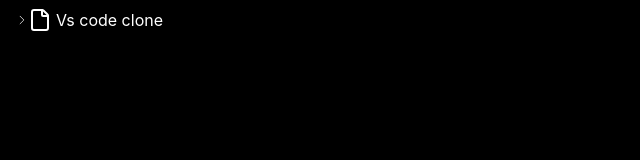
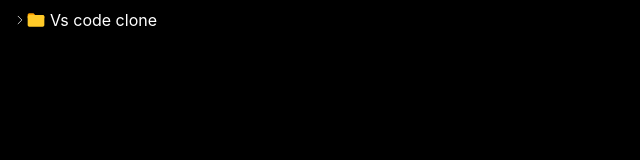
Before and after one commit to Mohamed-Zakaria205/VS-code-clone-project, a React (Vite) app: page / in a window 1280 px wide. Shown: the top 160 px of the page, without its empty margins (0-640 px from the left). Built offline with nearby package versions, Linux system fonts and the light colour scheme.

Commit message:
folder component icon

```diff
--- a/src/components/RecursiveComponent.tsx
+++ b/src/components/RecursiveComponent.tsx
@@ -1,6 +1,5 @@
 import { useState } from "react";
 import type { IFile } from "../interfaces";
-import FolderIcon from "./SVG/Folder";
 import RightArrowIcon from "./SVG/RightArrow";
 import BottomArrow from "./SVG/BottomArrow";
 import RenderFileIcon from "./RenderFileIcon";
@@ -17,16 +16,20 @@
     setIsOpen((prev) => !prev);
   };
   return (
-    <div className="ml-2 mb-2 cursor-pointer">
+    <div className="ml-1.5 mb-2 cursor-pointer">
       <div className="flex items-center mb-1">
         {isFolder ? (
           <div onClick={toggle} className="flex items-center ">
             {isOpen ? <BottomArrow /> : <RightArrowIcon />}
-            <RenderFileIcon fileName={name} />
+            <RenderFileIcon
+              fileName={name}
+              isFolder={isFolder}
+              isOpen={isOpen}
+            />
             <span className="text-white ml-1">{name}</span>
           </div>
         ) : (
-          <div className=" flex items-center ml-2">
+          <div className=" flex items-center ml-4">
             <RenderFileIcon fileName={name} />
             <span className="text-white ml-1">{name}</span>
           </div>
--- a/src/components/RenderFileIcon.tsx
+++ b/src/components/RenderFileIcon.tsx
@@ -3,15 +3,49 @@
 
 interface IProps {
   fileName: string;
+  isOpen?: boolean;
+  isFolder?: boolean;
 }
 
-const RenderFileIcon = ({ fileName }: IProps) => {
+const RenderFileIcon = ({ fileName, isOpen, isFolder }: IProps) => {
   const extension = fileName.split(".").pop();
 
   if (extension === "tsx") return <IconImg src="/icons/react_ts.svg" />;
-  if (extension === "jsx") return <IconImg src="/icons/react.svg" />;
+  if (extension === "js") return <IconImg src="/icons/javascript.svg" />;
   if (extension === "html") return <IconImg src="/icons/html.svg" />;
   if (extension === "css") return <IconImg src="/icons/css.svg" />;
+
+  if (extension === "node_modules" && isFolder)
+    return isOpen ? (
+      <IconImg src="/icons/folder-node-open.svg" />
+    ) : (
+      <IconImg src="/icons/folder-node.svg" />
+    );
+  if (extension === "public" && isFolder)
+    return isOpen ? (
+      <IconImg src="/icons/folder-public-open.svg" />
+    ) : (
+      <IconImg src="/icons/folder-public.svg" />
+    );
+  if (extension === "src" && isFolder)
+    return isOpen ? (
+      <IconImg src="/icons/folder-src-open.svg" />
+    ) : (
+      <IconImg src="/icons/folder-src.svg" />
+    );
+  if (extension === "components" && isFolder)
+    return isOpen ? (
+      <IconImg src="/icons/folder-components-open.svg" />
+    ) : (
+      <IconImg src="/icons/folder-components.svg" />
+    );
+
+  if (isFolder)
+    return isOpen ? (
+      <IconImg src="/icons/folder-default-open.svg" />
+    ) : (
+      <IconImg src="/icons/folder-default.svg" />
+    );
   return <FileIcon />;
 };
 
--- a/src/components/SVG/File.tsx
+++ b/src/components/SVG/File.tsx
@@ -2,12 +2,12 @@
   return (
     <svg
       xmlns="http://www.w3.org/2000/svg"
-      width="24"
-      height="24"
+      width="20"
+      height="20"
       viewBox="0 0 24 24"
       fill="none"
       stroke="currentColor"
-      strokeWidth="2"
+      strokeWidth="1.5"
       strokeLinecap="round"
       strokeLinejoin="round"
       className="lucide lucide-file-icon lucide-file text-white"
--- a/src/data/fileTree.ts
+++ b/src/data/fileTree.ts
@@ -13,11 +13,11 @@
           isFolder: true,
           children: [
             {
-              name: "react.tsx",
+              name: "react.js",
               isFolder: false,
             },
             {
-              name: "react.jsx",
+              name: "react.jsss",
               isFolder: false,
             },
           ],
@@ -25,12 +25,30 @@
       ],
     },
     {
-      name: "index.html",
-      isFolder: false,
+      name: "public",
+      isFolder: true,
+      children: [
+        {
+          name: "index.html",
+          isFolder: false,
+        },
+      ],
     },
     {
-      name: "index.css",
-      isFolder: false,
+      name: "src",
+      isFolder: true,
+      children: [
+        {
+          name: "components",
+          isFolder: true,
+          children: [
+            {
+              name: "Button.tsx",
+              isFolder: false,
+            },
+          ],
+        },
+      ],
     },
   ],
 };
```
